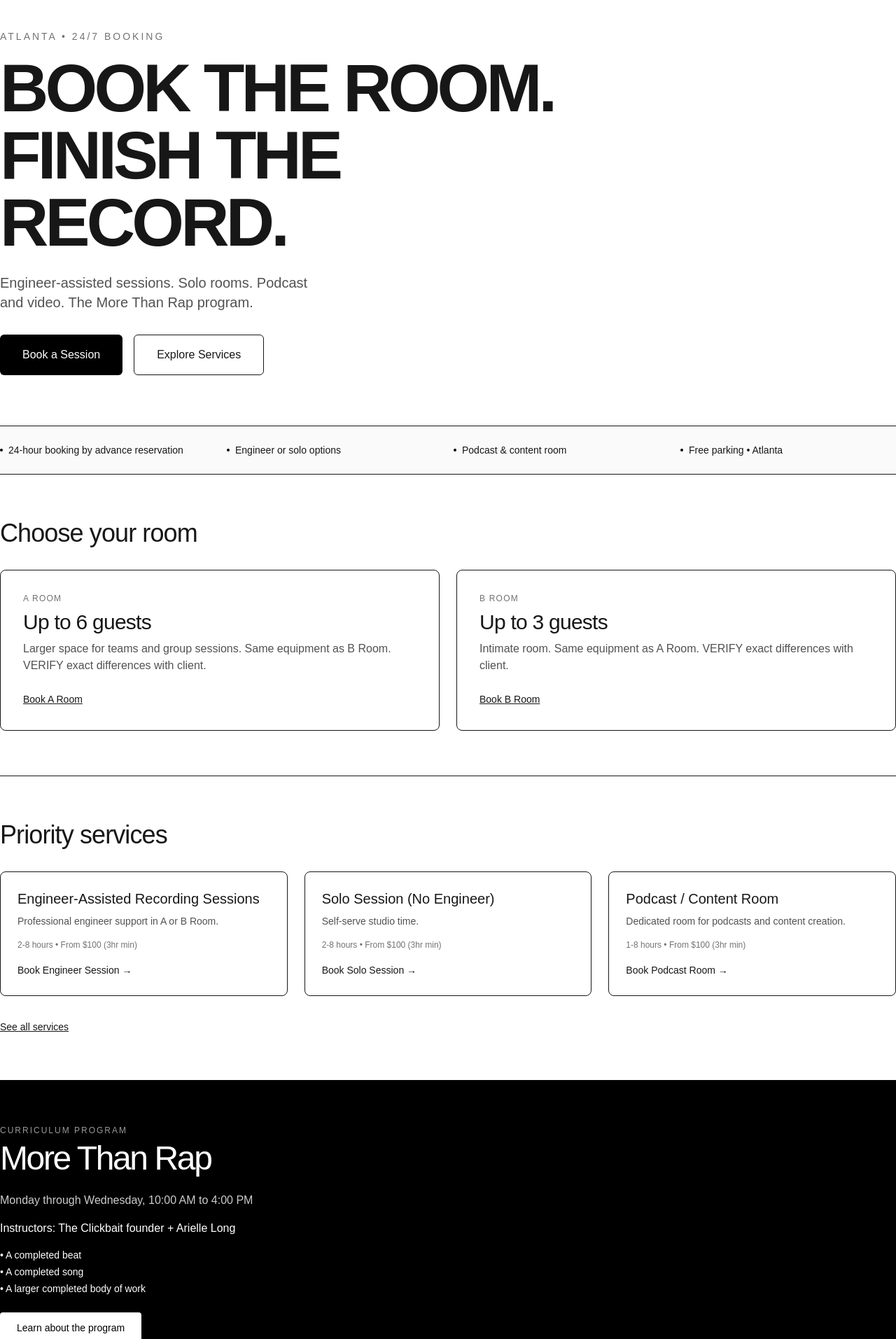
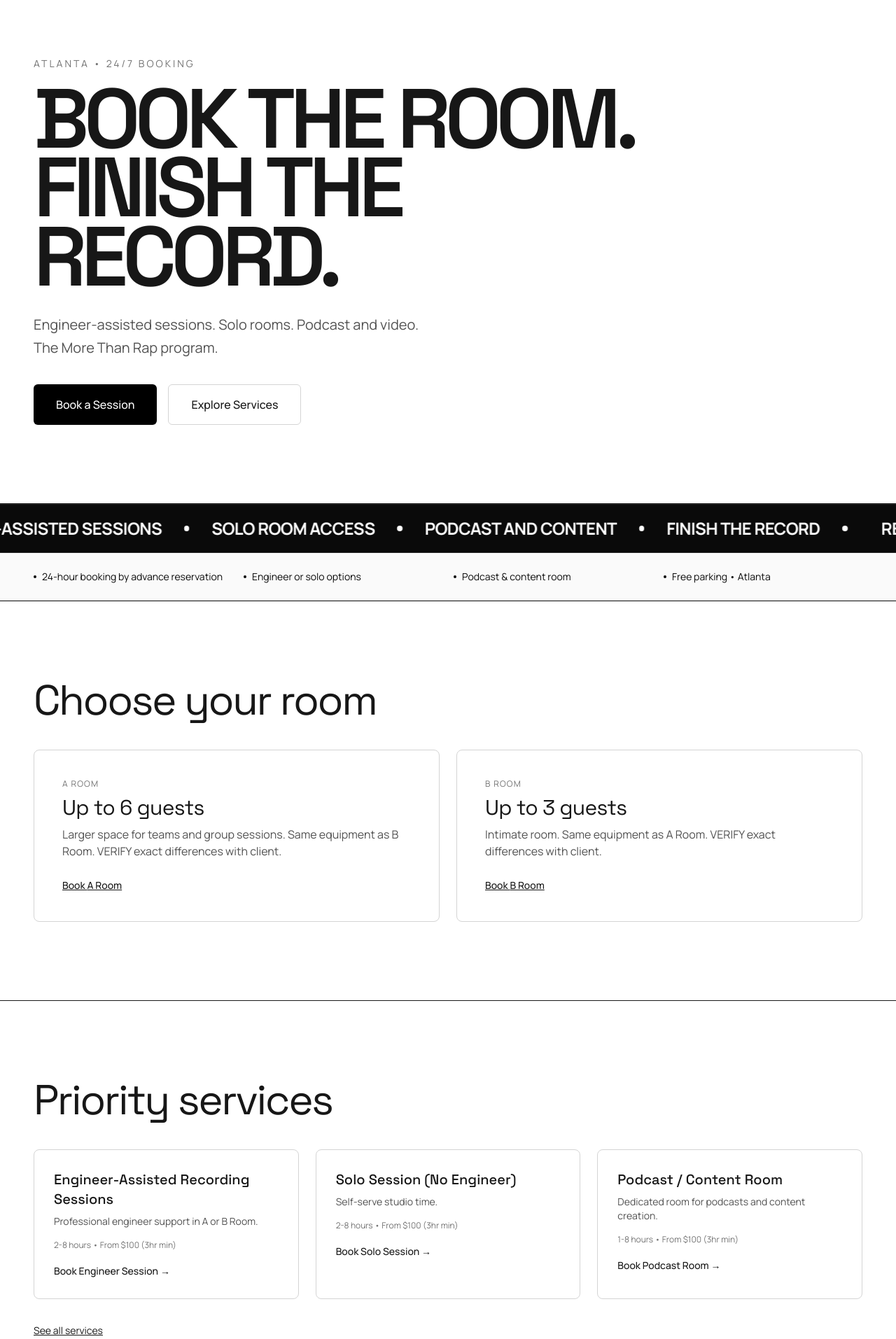
Before and after one commit to soundsbyswagg/clickbait-studios-web, a Next.js app: page / in a window 1280 px wide. Shown: the part 100-2013 px from the top of the page at 70% size. Built offline with nearby package versions, Linux system fonts and the light colour scheme.

Commit message:
feat: improve homepage visual design and motion (#3)

```diff
--- a/app/globals.css
+++ b/app/globals.css
@@ -3,6 +3,7 @@
 :root {
   --background: #ffffff;
   --foreground: #171717;
+  color-scheme: light;
 }
 
 @theme inline {
@@ -12,25 +13,32 @@
   --font-mono: var(--font-geist-mono);
 }
 
-@media (prefers-color-scheme: dark) {
-  :root {
-    --background: #0a0a0a;
-    --foreground: #ededed;
-  }
-}
-
 body {
   background: var(--background);
   color: var(--foreground);
-  font-family: Arial, Helvetica, sans-serif;
+  font-family: var(--font-manrope), Arial, Helvetica, sans-serif;
+  font-feature-settings: "ss01", "ss02", "cv01";
+}
+
+h1,
+h2,
+h3 {
+  font-family: var(--font-space-grotesk), var(--font-manrope), sans-serif;
+}
+
+.container {
+  width: min(100%, 80rem);
+  margin-inline: auto;
+  padding-inline: clamp(1.25rem, 4vw, 3rem);
 }
 
 .skip-link {
   position: fixed;
-  top: 1rem;
+  top: 0;
   left: 1rem;
   z-index: 1000;
-  transform: translateY(-200%);
+  transform: translateY(calc(-100% - 1rem));
+  opacity: 0;
   background: #000;
   color: #fff;
   padding: 0.75rem 1rem;
@@ -40,7 +48,8 @@ body {
 }
 
 .skip-link:focus {
-  transform: translateY(0);
+  transform: translateY(1rem);
+  opacity: 1;
 }
 
 .skip-link:focus-visible {
@@ -71,13 +80,62 @@ body {
   transition-timing-function: cubic-bezier(0.22, 1, 0.36, 1);
 }
 
-/* Example for hero split text feel */
-.split-text {
-  display: inline-block;
-  overflow: hidden;
+.studio-card {
+  transition:
+    transform 0.36s cubic-bezier(0.22, 1, 0.36, 1),
+    box-shadow 0.36s cubic-bezier(0.22, 1, 0.36, 1),
+    border-color 0.36s cubic-bezier(0.22, 1, 0.36, 1);
 }
 
-.split-text > span {
-  display: inline-block;
-  transition: transform 0.6s cubic-bezier(0.22, 1, 0.36, 1);
+.studio-card:hover {
+  transform: translateY(-0.35rem);
+  border-color: #171717;
+  box-shadow: 0 1.25rem 3rem rgb(0 0 0 / 8%);
 }
+
+.ticker {
+  overflow: hidden;
+  background: #0a0a0a;
+  color: #fff;
+  border-block: 1px solid #262626;
+}
+
+.ticker-track {
+  display: flex;
+  width: max-content;
+  animation: ticker-scroll 24s linear infinite;
+  will-change: transform;
+}
+
+.ticker-group {
+  display: flex;
+  align-items: center;
+  flex-shrink: 0;
+  gap: 2rem;
+  padding: 1rem;
+  padding-right: 2rem;
+  font-size: clamp(1.1rem, 2vw, 1.5rem);
+  font-weight: 700;
+  letter-spacing: -0.025em;
+  text-transform: uppercase;
+}
+
+.ticker-dot {
+  width: 0.45rem;
+  height: 0.45rem;
+  flex: none;
+  border-radius: 999px;
+  background: #fff;
+}
+
+@keyframes ticker-scroll {
+  to {
+    transform: translateX(-50%);
+  }
+}
+
+@media (prefers-reduced-motion: reduce) {
+  .ticker-track {
+    animation: none;
+  }
+}
--- a/app/layout.tsx
+++ b/app/layout.tsx
@@ -1,8 +1,29 @@
 import type { Metadata } from 'next';
 import Link from 'next/link';
+import { Manrope, Space_Grotesk } from 'next/font/google';
 import './globals.css';
 import { siteConfig, navigation } from '@/content/site';
 import { SmoothScroll } from '@/components/motion/SmoothScroll';
+
+const manrope = Manrope({
+  subsets: ['latin'],
+  variable: '--font-manrope',
+  display: 'swap',
+});
+
+const spaceGrotesk = Space_Grotesk({
+  subsets: ['latin'],
+  variable: '--font-space-grotesk',
+  display: 'swap',
+});
+
+const primaryNavigation = navigation.filter((item) =>
+  ['Services', 'Rooms', 'More Than Rap', 'About'].includes(item.label),
+);
+
+const footerNavigation = navigation.filter((item) =>
+  ['Work', 'Creators Club', 'FAQ', 'Contact'].includes(item.label),
+);
 
 export const metadata: Metadata = {
   metadataBase: new URL(siteConfig.url),
@@ -56,7 +77,7 @@ export default function RootLayout({
 }) {
   return (
     <html lang="en">
-      <body>
+      <body className={`${manrope.variable} ${spaceGrotesk.variable}`}>
         <a href="#main" className="skip-link">Skip to content</a>
         <header className="border-b">
           <nav className="container flex items-center justify-between py-4" role="navigation" aria-label="Main navigation">
@@ -64,7 +85,7 @@ export default function RootLayout({
               {siteConfig.name}
             </Link>
             <div className="hidden md:flex gap-6 text-sm">
-              {navigation.map((item) => (
+              {primaryNavigation.map((item) => (
                 <Link key={item.href} href={item.href}>{item.label}</Link>
               ))}
             </div>
@@ -80,10 +101,18 @@ export default function RootLayout({
           <main id="main">{children}</main>
         </SmoothScroll>
         <footer className="border-t py-8 text-sm text-neutral-500" role="contentinfo">
-          <div className="container">
-            <p>{siteConfig.address} • {siteConfig.links.phone} • <a href={siteConfig.links.instagram} className="hover:underline" target="_blank" rel="noopener noreferrer">Instagram</a></p>
-            <p className="mt-1">© {new Date().getFullYear()} Clickbait ENT. All rights reserved.</p>
-            <p className="mt-1">Preview deployment workflow verified.</p>
+          <div className="container grid gap-6 md:grid-cols-[1fr_auto] md:items-end">
+            <div>
+              <p>{siteConfig.address} • {siteConfig.links.phone} • <a href={siteConfig.links.instagram} className="hover:underline" target="_blank" rel="noopener noreferrer">Instagram</a></p>
+              <p className="mt-1">© {new Date().getFullYear()} Clickbait ENT. All rights reserved.</p>
+            </div>
+            <nav className="flex flex-wrap gap-x-5 gap-y-2" aria-label="Footer navigation">
+              {footerNavigation.map((item) => (
+                <Link className="hover:text-black hover:underline" href={item.href} key={item.href}>
+                  {item.label}
+                </Link>
+              ))}
+            </nav>
           </div>
         </footer>
       </body>
--- a/app/page.tsx
+++ b/app/page.tsx
@@ -5,50 +5,88 @@ import { motion } from 'framer-motion';
 import { services, rooms, moreThanRap } from '@/content/site';
 import { MOTION } from '@/lib/motion';
 
+const tickerItems = [
+  'Record in Atlanta',
+  'Engineer-assisted sessions',
+  'Solo room access',
+  'Podcast and content',
+  'Finish the record',
+];
+
 export default function Home() {
   return (
     <main className="overflow-hidden">
-      {/* Hero - controlled motion per prompt */}
-      <section className="min-h-[80vh] flex items-center border-b">
+      <section className="min-h-[78vh] flex items-center border-b py-20 md:py-28">
         <div className="container">
           <div className="max-w-4xl">
-            <p className="text-sm uppercase tracking-[3px] text-neutral-500 mb-4">Atlanta • 24/7 Booking</p>
+            <motion.p
+              className="text-sm uppercase tracking-[3px] text-neutral-500 mb-5"
+              initial={{ y: 16 }}
+              animate={{ y: 0 }}
+              transition={{ duration: MOTION.normal, ease: MOTION.easing }}
+            >
+              Atlanta • 24/7 Booking
+            </motion.p>
 
             <div className="overflow-hidden">
               <motion.h1
-                className="text-7xl md:text-8xl font-semibold tracking-tighter leading-none mb-6"
-                initial={{ opacity: 0, y: 40 }}
-                animate={{ opacity: 1, y: 0 }}
+                className="text-[clamp(3.75rem,11vw,7.5rem)] font-semibold tracking-[-0.065em] leading-[0.82] mb-8"
+                initial={{ y: 40 }}
+                animate={{ y: 0 }}
                 transition={{ duration: MOTION.slow, ease: MOTION.easing }}
               >
                 BOOK THE ROOM.<br />FINISH THE RECORD.
               </motion.h1>
             </div>
 
-            <p className="text-xl text-neutral-600 max-w-md mb-8">
+            <motion.p
+              className="text-lg md:text-xl text-neutral-600 max-w-xl mb-9 leading-relaxed"
+              initial={{ y: 24 }}
+              animate={{ y: 0 }}
+              transition={{ delay: 0.12, duration: MOTION.normal, ease: MOTION.easing }}
+            >
               Engineer-assisted sessions. Solo rooms. Podcast and video. The More Than Rap program.
-            </p>
+            </motion.p>
 
-            <div className="flex flex-wrap gap-4">
+            <motion.div
+              className="flex flex-wrap gap-4"
+              initial={{ y: 24 }}
+              animate={{ y: 0 }}
+              transition={{ delay: 0.2, duration: MOTION.normal, ease: MOTION.easing }}
+            >
               <Link
                 href="/contact"
-                className="inline-flex items-center justify-center rounded-md bg-black px-8 py-4 text-base font-medium text-white hover:bg-neutral-800 motion-normal"
+                className="inline-flex items-center justify-center rounded-md bg-black px-8 py-4 text-base font-medium text-white hover:bg-neutral-800 hover:-translate-y-1 motion-normal"
               >
                 Book a Session
               </Link>
               <Link
                 href="/services"
-                className="inline-flex items-center justify-center rounded-md border px-8 py-4 text-base font-medium hover:bg-neutral-50 motion-normal"
+                className="inline-flex items-center justify-center rounded-md border border-neutral-300 px-8 py-4 text-base font-medium hover:border-black hover:-translate-y-1 motion-normal"
               >
                 Explore Services
               </Link>
-            </div>
+            </motion.div>
           </div>
         </div>
       </section>
 
-      {/* Trust strip - simple slide in */}
-      <section className="border-b py-6 bg-neutral-50">
+      <section className="ticker" aria-label="Studio highlights">
+        <div className="ticker-track">
+          {[0, 1].map((group) => (
+            <div className="ticker-group" aria-hidden={group === 1} key={group}>
+              {tickerItems.map((item) => (
+                <span className="contents" key={item}>
+                  <span>{item}</span>
+                  <span className="ticker-dot" />
+                </span>
+              ))}
+            </div>
+          ))}
+        </div>
+      </section>
+
+      <section className="border-b py-6 bg-neutral-50 text-neutral-950">
         <div className="container grid grid-cols-2 md:grid-cols-4 gap-4 text-sm">
           {['24-hour booking by advance reservation', 'Engineer or solo options', 'Podcast & content room', 'Free parking • Atlanta'].map((text, index) => (
             <div key={index} className="flex items-center gap-2">
@@ -59,16 +97,24 @@ export default function Home() {
         </div>
       </section>
 
-      {/* Rooms - stagger cards */}
-      <section className="container py-16 border-b">
-        <h2 className="text-4xl tracking-tight mb-8">Choose your room</h2>
+      <section className="container py-20 md:py-28 border-b">
+        <motion.h2
+          className="text-4xl md:text-6xl tracking-[-0.04em] mb-10"
+          initial={{ y: 28 }}
+          whileInView={{ y: 0 }}
+          viewport={{ once: true, amount: 0.6 }}
+          transition={{ duration: MOTION.normal, ease: MOTION.easing }}
+        >
+          Choose your room
+        </motion.h2>
         <div className="grid md:grid-cols-2 gap-6">
           {rooms.map((room, index) => (
             <motion.div
               key={room.name}
-              className="border p-8 rounded-lg hover:shadow-sm motion-normal"
-              initial={{ opacity: 0, y: 20 }}
-              animate={{ opacity: 1, y: 0 }}
+              className="studio-card border border-neutral-300 p-7 md:p-10 rounded-lg"
+              initial={{ y: 20 }}
+              whileInView={{ y: 0 }}
+              viewport={{ once: true, amount: 0.35 }}
               transition={{ delay: index * MOTION.stagger, duration: MOTION.normal }}
             >
               <div className="text-xs uppercase tracking-widest text-neutral-500 mb-2">{room.name.toUpperCase()}</div>
@@ -80,17 +126,31 @@ export default function Home() {
         </div>
       </section>
 
-      {/* Services - staggered reveal */}
-      <section className="container py-16">
-        <h2 className="text-4xl tracking-tight mb-8">Priority services</h2>
+      <section className="container py-20 md:py-28">
+        <motion.h2
+          className="text-4xl md:text-6xl tracking-[-0.04em] mb-10"
+          initial={{ y: 28 }}
+          whileInView={{ y: 0 }}
+          viewport={{ once: true, amount: 0.6 }}
+          transition={{ duration: MOTION.normal, ease: MOTION.easing }}
+        >
+          Priority services
+        </motion.h2>
         <div className="grid md:grid-cols-3 gap-6">
-          {services.slice(0, 3).map((service) => (
-            <div key={service.slug} className="border p-6 rounded-lg group">
+          {services.slice(0, 3).map((service, index) => (
+            <motion.article
+              key={service.slug}
+              className="studio-card border border-neutral-300 p-7 rounded-lg group"
+              initial={{ y: 28 }}
+              whileInView={{ y: 0 }}
+              viewport={{ once: true, amount: 0.3 }}
+              transition={{ delay: index * MOTION.stagger, duration: MOTION.normal }}
+            >
               <h3 className="font-medium text-xl mb-2 group-hover:underline">{service.title}</h3>
               <p className="text-sm text-neutral-600 mb-4">{service.description}</p>
               <div className="text-xs text-neutral-500 mb-4">{service.duration} • {service.startingPrice}</div>
               <Link href="/contact" className="text-sm font-medium">{service.cta} →</Link>
-            </div>
+            </motion.article>
           ))}
         </div>
         <div className="mt-8">
@@ -98,36 +158,49 @@ export default function Home() {
         </div>
       </section>
 
-      {/* More Than Rap */}
-      <section className="bg-black text-white py-16">
+      <section className="bg-black text-white py-20 md:py-28">
         <div className="container">
-          <div className="max-w-xl">
+          <motion.div
+            className="max-w-2xl"
+            initial={{ x: -36 }}
+            whileInView={{ x: 0 }}
+            viewport={{ once: true, amount: 0.35 }}
+            transition={{ duration: MOTION.slow, ease: MOTION.easing }}
+          >
             <div className="uppercase text-xs tracking-[2px] mb-2 text-white/60">Curriculum Program</div>
-            <h2 className="text-5xl tracking-tighter mb-6">{moreThanRap.name}</h2>
+            <h2 className="text-5xl md:text-7xl tracking-[-0.055em] mb-6">{moreThanRap.name}</h2>
             <p className="text-white/80 mb-4">{moreThanRap.schedule}</p>
             <p className="mb-4">Instructors: {moreThanRap.instructors.join(' + ')}</p>
             <ul className="mb-6 text-sm space-y-1">
               {moreThanRap.deliverables.map((d, i) => <li key={i}>• {d}</li>)}
             </ul>
             <Link href="/more-than-rap" className="inline-block bg-white text-black px-6 py-3 text-sm font-medium rounded">Learn about the program</Link>
-          </div>
+          </motion.div>
         </div>
       </section>
 
-      {/* Signature scroll text - GSAP + Lenis per prompt (1 sequence) */}
-      <section className="border-y bg-neutral-950 text-white py-8 overflow-hidden">
-        <div className="container">
-          <div className="text-[13vw] leading-none font-semibold tracking-[-4px] flex justify-between opacity-20">
-            <span>RECORD.</span>
-            <span>CREATE.</span>
-            <span>RELEASE.</span>
-          </div>
-        </div>
+      <section className="border-y bg-neutral-950 text-white py-10 md:py-16 overflow-hidden" aria-hidden="true">
+        <motion.div
+          className="text-[clamp(4rem,13vw,12rem)] whitespace-nowrap leading-none font-semibold tracking-[-0.07em] opacity-20"
+          initial={{ x: '8%' }}
+          whileInView={{ x: '-18%' }}
+          viewport={{ once: false, amount: 0.2 }}
+          transition={{ duration: 1.4, ease: MOTION.easing }}
+        >
+          RECORD. CREATE. RELEASE. RECORD.
+        </motion.div>
       </section>
 
-      {/* Final CTA */}
-      <section className="container py-20 text-center">
-        <h2 className="text-5xl tracking-tighter mb-4">Ready to record?</h2>
+      <section className="container py-24 md:py-32 text-center">
+        <motion.h2
+          className="text-5xl md:text-7xl tracking-[-0.055em] mb-6"
+          initial={{ scale: 0.96 }}
+          whileInView={{ scale: 1 }}
+          viewport={{ once: true, amount: 0.6 }}
+          transition={{ duration: MOTION.normal, ease: MOTION.easing }}
+        >
+          Ready to record?
+        </motion.h2>
         <Link href="/contact" className="text-lg underline">Book a Session →</Link>
       </section>
     </main>
```
